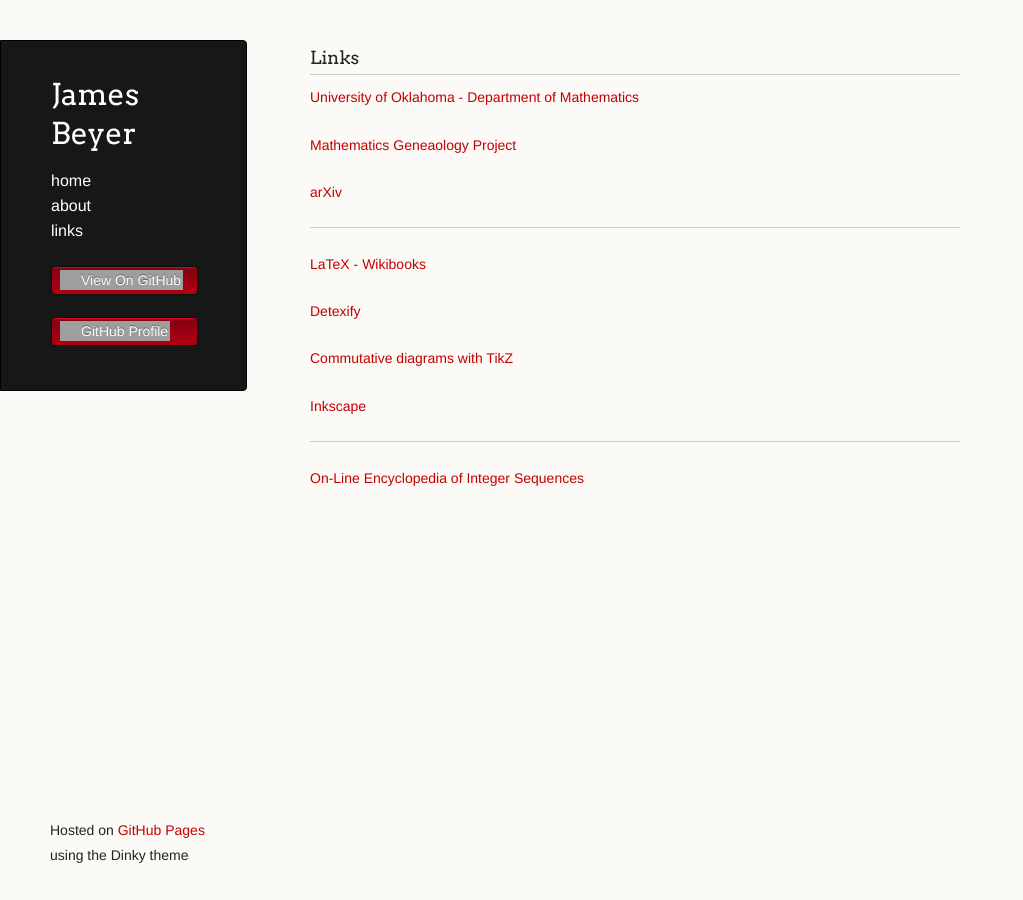
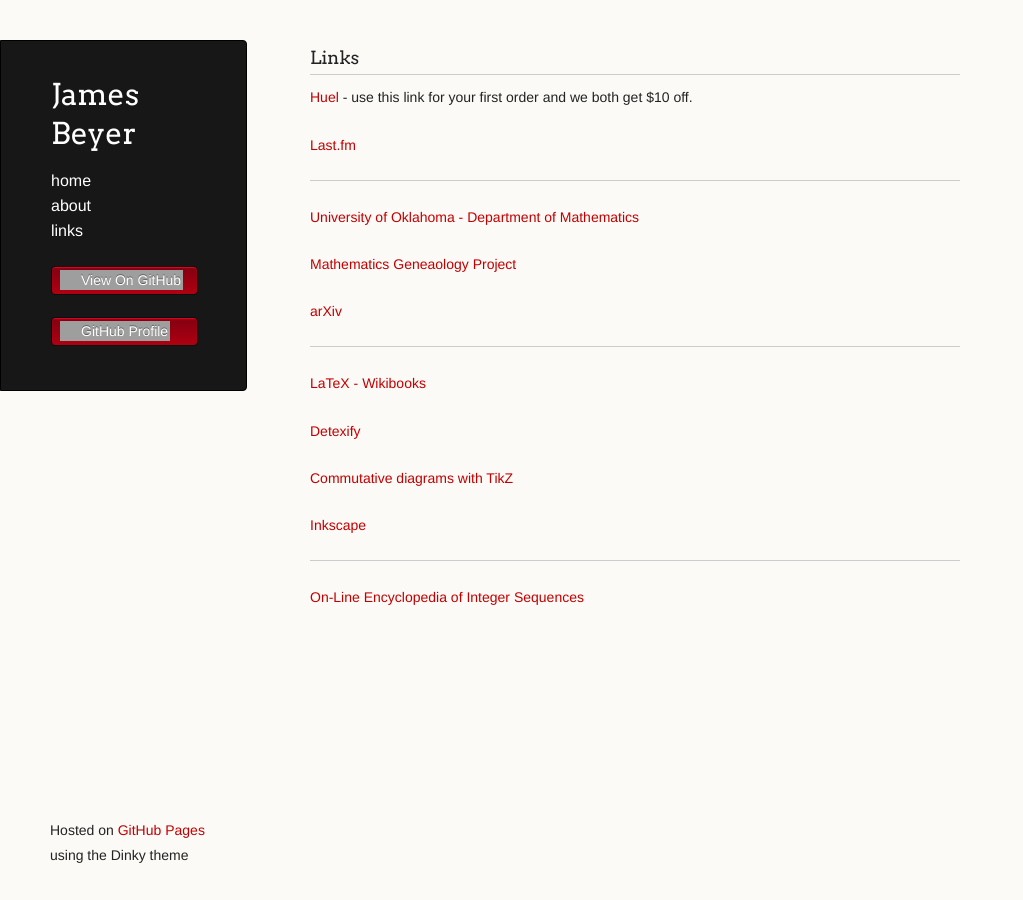
Before and after one commit to jebeyer/jebeyer.github.io, a Jekyll site: the page built from links.md, in a window 1280 px wide. Shown: the whole page, without its empty margins (0-1023 px from the left). Built offline with Jekyll 4.4.1, drawn with Linux system fonts in a browser that asks for light colours; a script that is not in the unit is left out; our own code applies the rules of GitHub Pages for plain Markdown files; grey boxes are pictures that could not be loaded.

Commit message:
Added links

```diff
--- a/links.md
+++ b/links.md
@@ -3,6 +3,12 @@
 ---
 
 ### Links
+
+[Huel](https://huel.mention-me.com/m/ol/hv6zg-james-beyer) - use this link for your first order and we both get $10 off.
+
+[Last.fm](https://www.last.fm/user/blahquaker)
+
+---
 
 [University of Oklahoma - Department of Mathematics](http://math.ou.edu/)
 
```
